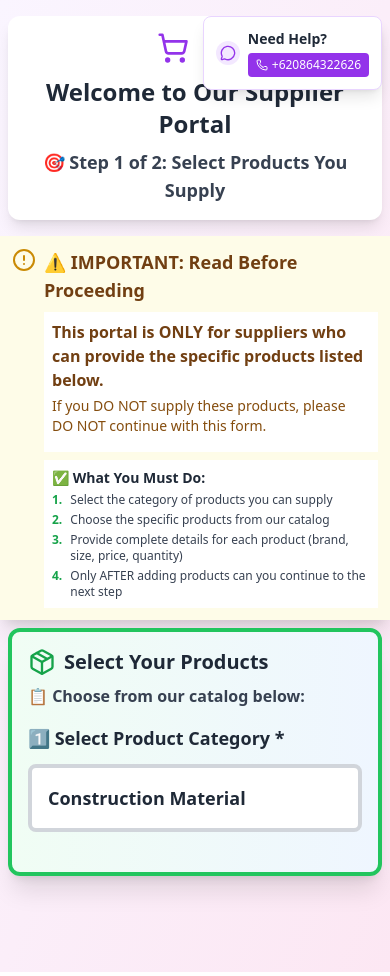
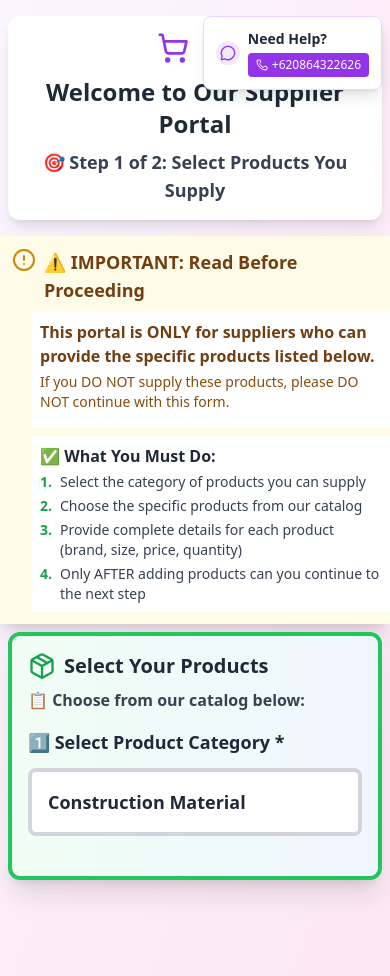
Before and after one commit to realahmed45/supplier-management-userr, a React (Create React App) app: page / in a window 390 px wide. Built offline with nearby package versions, Linux system fonts and the light colour scheme.

Commit message:
resolved

```diff
--- a/src/components/ProductSelectionPage.js
+++ b/src/components/ProductSelectionPage.js
@@ -219,11 +219,11 @@ const ProductSelectionPage = ({ supplierData, updateSupplierData }) => {
         <div className="bg-yellow-50 border-0 sm:border-4 sm:border-yellow-400 sm:rounded-xl shadow-xl p-3 sm:p-6 mb-2 sm:mb-4 -mx-2 sm:mx-0">
           <div className="flex items-start gap-2 sm:gap-3">
             <AlertCircle className="text-yellow-600 flex-shrink-0" size={24} />
-            <div>
+            <div className="flex-1">
               <h2 className="text-lg sm:text-2xl font-bold text-yellow-900 mb-2 sm:mb-3">
                 ⚠️ IMPORTANT: Read Before Proceeding
               </h2>
-              <div className="bg-white rounded-none sm:rounded-lg p-2 sm:p-4 mb-2 sm:mb-3">
+              <div className="bg-white rounded-none sm:rounded-lg p-2 sm:p-4 mb-2 sm:mb-3 -mx-3 sm:mx-0">
                 <p className="text-base sm:text-lg font-bold text-yellow-900 mb-1 sm:mb-2">
                   This portal is ONLY for suppliers who can provide the specific
                   products listed below.
@@ -233,11 +233,11 @@ const ProductSelectionPage = ({ supplierData, updateSupplierData }) => {
                   with this form.
                 </p>
               </div>
-              <div className="bg-white rounded-none sm:rounded-lg p-2 sm:p-4">
-                <h3 className="text-sm sm:text-base font-bold text-gray-800 mb-1 sm:mb-2">
+              <div className="bg-white rounded-none sm:rounded-lg p-2 sm:p-4 -mx-3 sm:mx-0">
+                <h3 className="text-base sm:text-base font-bold text-gray-800 mb-1 sm:mb-2">
                   ✅ What You Must Do:
                 </h3>
-                <ul className="list-none space-y-1 text-gray-700 text-xs sm:text-sm">
+                <ul className="list-none space-y-1 text-gray-700 text-sm sm:text-sm">
                   <li className="flex items-start gap-2">
                     <span className="text-green-600 font-bold">1.</span>
                     <span>Select the category of products you can supply</span>
```
